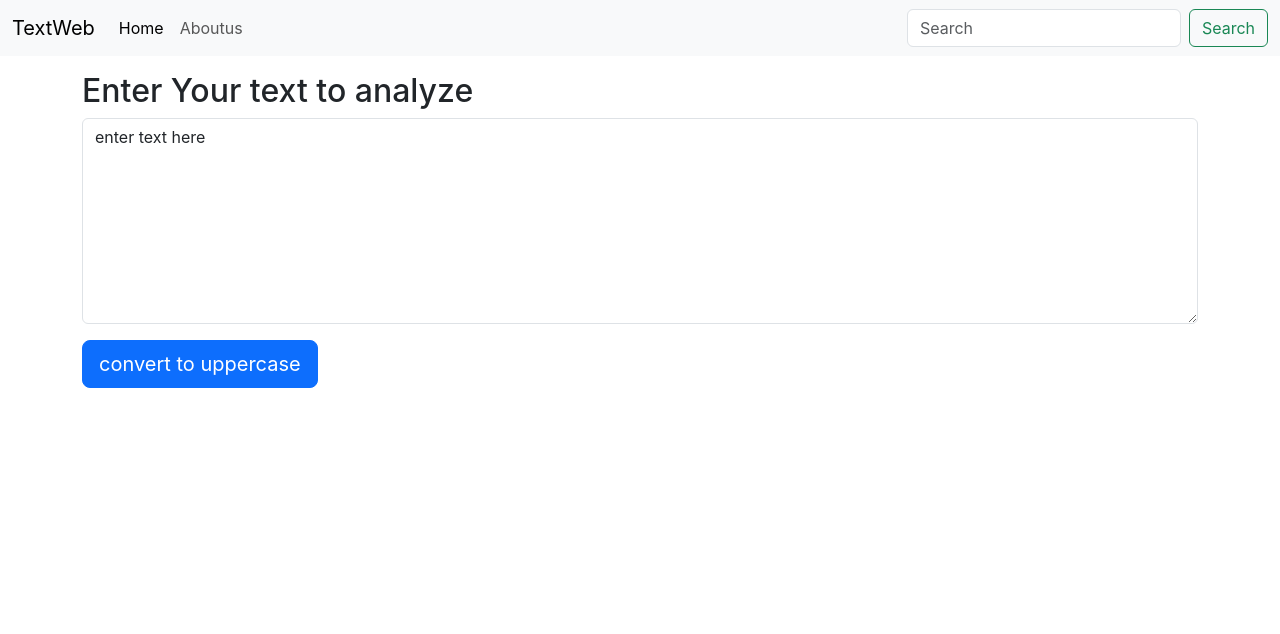
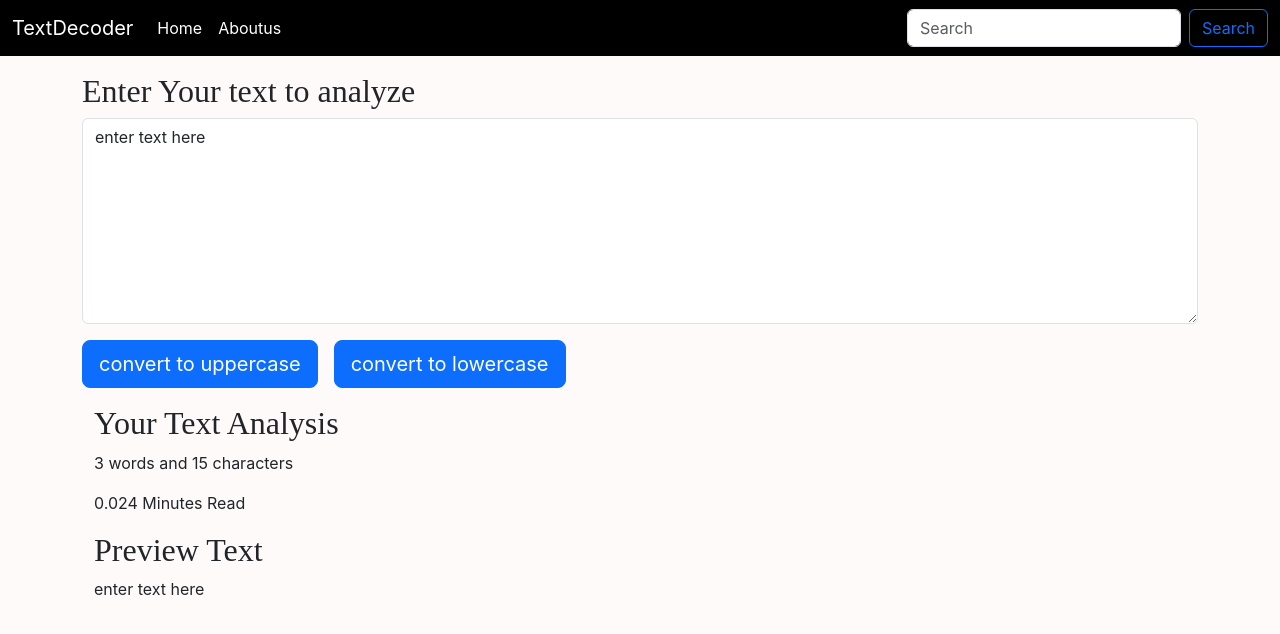
Before and after one commit to ShubhDahiya7/TextDecoder-Project-using-React, a React (Create React App) app: page / in a window 1280 px wide. Shown: the top 634 px of the page. Built offline with nearby package versions, Linux system fonts and the light colour scheme.

Commit message:
added functionalities like uppercase, lowercase, avg read time, preview text

```diff
--- a/src/App.css
+++ b/src/App.css
@@ -36,3 +36,19 @@
     transform: rotate(360deg);
   }
 }
+body {
+  background-color: snow;
+}
+h2 {
+  font-family: "Arial Rounded MT Bold";
+}
+nav {
+  background-color: black;
+}
+
+.nav-link {
+  color: white;
+}
+.nav-items {
+  color: white;
+}
--- a/src/App.js
+++ b/src/App.js
@@ -14,7 +14,7 @@ function App() {
   // Everything inside {} curvy brackets is seen/resolved as js inside function component
   return (
       <>
-          <Navbar title="TextWeb" about="Aboutus"/>
+          <Navbar title="TextDecoder" about="Aboutus"/>
           {/*my-3 is a class which gives margin along y of 3*/}
           <div className="container my-3">
           <TextForm heading="Enter Your text to analyze"/>
--- a/src/components/Navbar.js
+++ b/src/components/Navbar.js
@@ -8,16 +8,16 @@ import PropTypes from 'prop-types';
 // when we import that component in some other component,{props.variable name}
 export default function Navbar(props) {
     return (
-        <nav className="navbar navbar-expand-lg bg-body-tertiary">
+        <nav className="navbar navbar-expand-lg">
             <div className="container-fluid">
-                <a className="navbar-brand" href="/">{props.title}</a>
+                <a className="navbar-brand" href="/" style={{color:"white"}}>{props.title}</a>
                 <button className="navbar-toggler" type="button" data-bs-toggle="collapse" data-bs-target="#navbarSupportedContent" aria-controls="navbarSupportedContent" aria-expanded="false" aria-label="Toggle navigation">
                     <span className="navbar-toggler-icon"></span>
                 </button>
                 <div className="collapse navbar-collapse" id="navbarSupportedContent">
                     <ul className="navbar-nav me-auto mb-2 mb-lg-0">
                         <li className="nav-item">
-                            <a className="nav-link active" aria-current="page" href="/">Home</a>
+                            <a className="nav-link" aria-current="page" href="/">Home</a>
                         </li>
                         <li className="nav-item">
                             <a className="nav-link" href="/">{props.about}</a>
@@ -25,7 +25,7 @@ export default function Navbar(props) {
                     </ul>
                     <form className="d-flex" role="search">
                         <input className="form-control me-2" type="search" placeholder="Search" aria-label="Search"/>
-                        <button className="btn btn-outline-success" type="submit">Search</button>
+                        <button className="btn btn-outline-primary" type="submit">Search</button>
                     </form>
                 </div>
             </div>
--- a/src/components/TextForm.js
+++ b/src/components/TextForm.js
@@ -6,6 +6,12 @@ export default function TextForm(props) {
     const convertToUppercase = ()=> {
         console.log("uppercase button was clicked")
         let newText = text.toUpperCase()
+        setText(newText)
+    }
+
+    const convertToLowercase = ()=> {
+        console.log("uppercase button was clicked")
+        let newText = text.toLowerCase()
         setText(newText)
     }
     const handleOnChange = (event)=> {
@@ -17,6 +23,7 @@ export default function TextForm(props) {
     // set text is a function which gives us final state
     const [text, setText] = useState('enter text here');
     return (
+        <>
         <div>
             <h2>{props.heading}</h2>
             <div className="mb-3">
@@ -27,6 +34,16 @@ export default function TextForm(props) {
 
             {/*when we click on button then convert to uppercase function is fired*/}
             <button className="btn btn-lg btn-primary" onClick={convertToUppercase}>convert to uppercase</button>
+            <button className="btn btn-lg btn-primary mx-3" onClick={convertToLowercase}>convert to lowercase</button>
         </div>
+            <div className="container my-3">
+                <h2>Your Text Analysis</h2>
+                {/*text.split[" "] would give us an array which will store only words*/}
+                <p>{text.split(" ").length} words and {text.length} characters</p>
+                <p>{0.008*text.split(" ").length} Minutes Read</p>
+                <h2>Preview Text</h2>
+                <p>{text}</p>
+            </div>
+        </>
     )
 }
```
